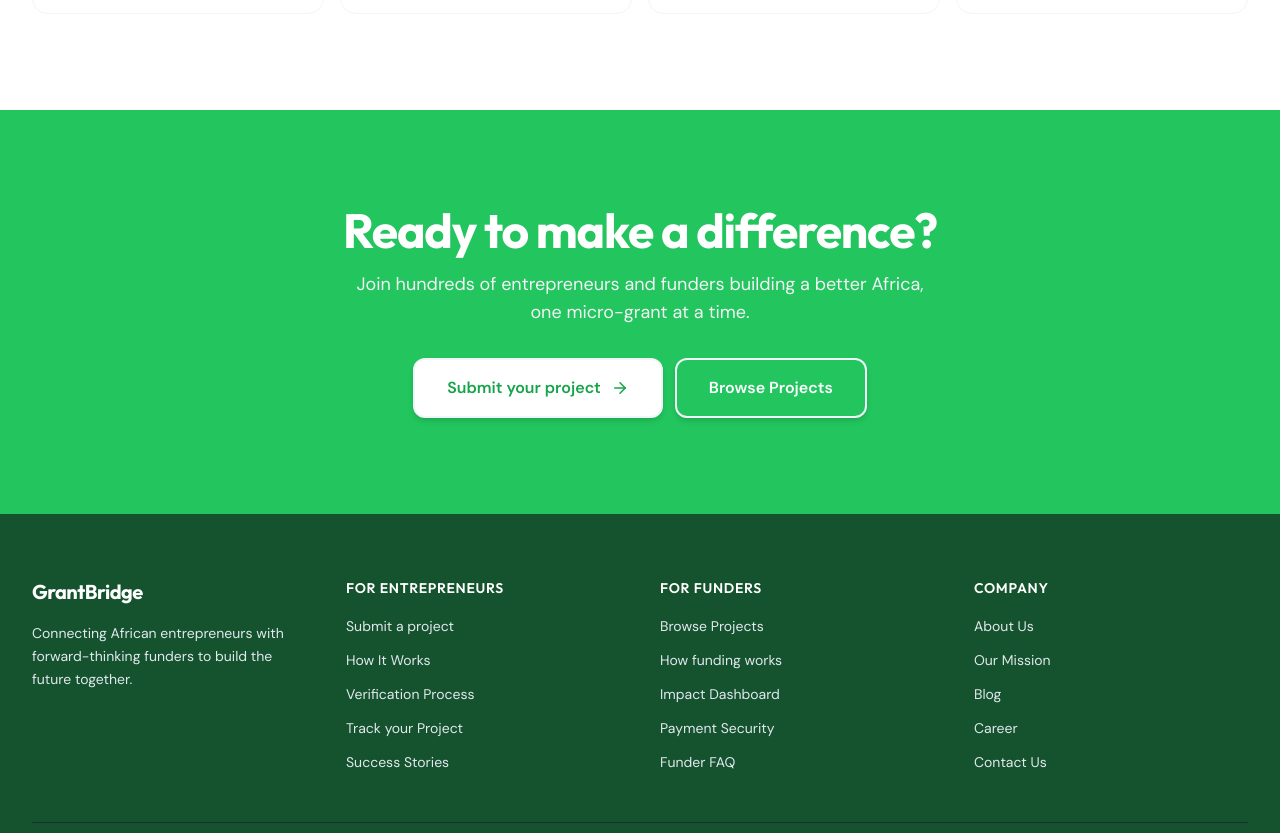
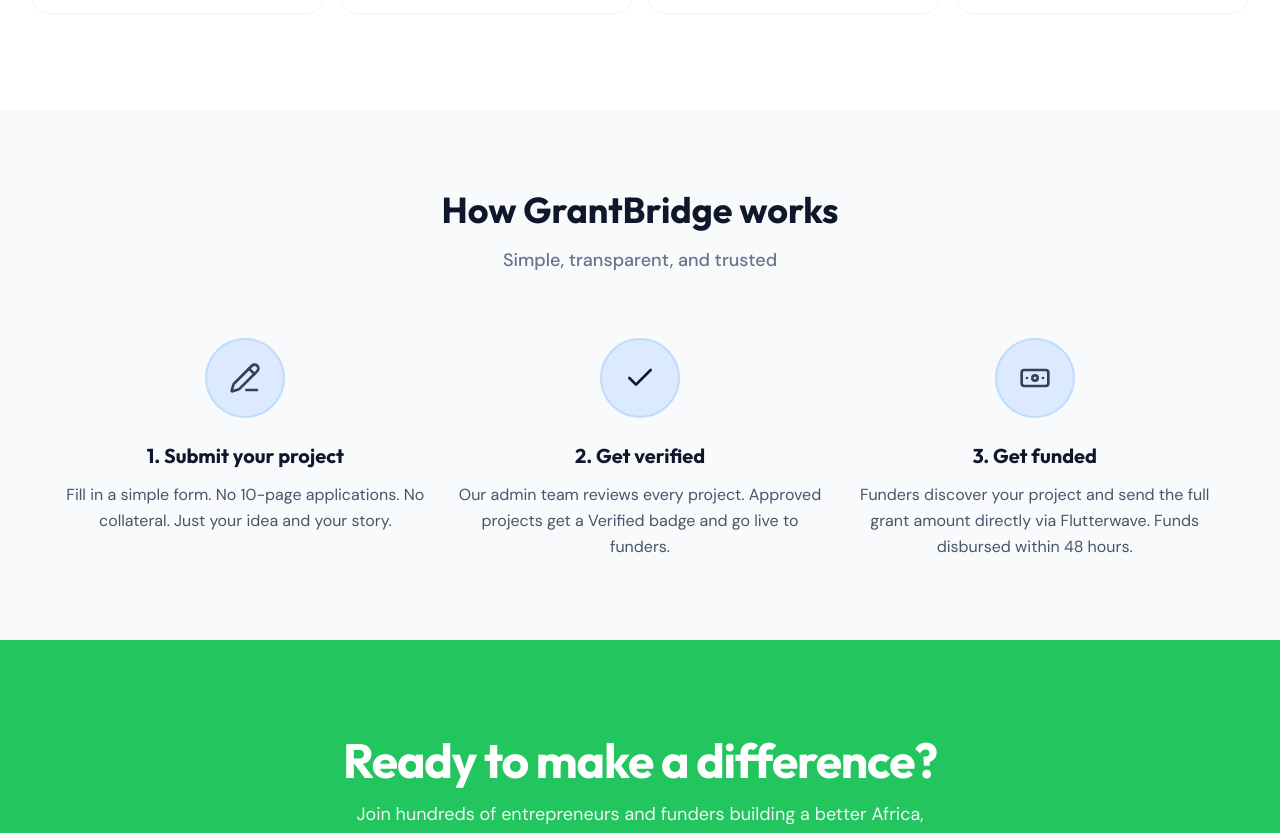
Before and after one commit to Joshua1960/grantbridge, a React (Vite) app: page / in a window 1280 px wide. Shown: the part 1844-2677 px from the top of the page. Built offline with nearby package versions, Linux system fonts and the light colour scheme.

Commit message:
.how it works page added

```diff
--- a/src/pages/LandingPage.tsx
+++ b/src/pages/LandingPage.tsx
@@ -1,5 +1,6 @@
-// import { Link } from "react-router-dom";
+import { Link } from "react-router-dom";
 import { motion } from "framer-motion";
+import { PencilLine, Check, Banknote } from "lucide-react";
 import {
   ArrowRight,
   // Lightbulb,
@@ -85,6 +86,28 @@
   },
 ];
 
+// HOW IT WORKS DATA
+const steps = [
+    {
+      id: 1,
+      title: "Submit your project",
+      description: "Fill in a simple form. No 10-page applications. No collateral. Just your idea and your story.",
+      icon: <PencilLine className="w-8 h-8 text-slate-700" />,
+    },
+    {
+      id: 2,
+      title: "Get verified",
+      description: "Our admin team reviews every project. Approved projects get a Verified badge and go live to funders.",
+      icon: <Check className="w-8 h-8 text-slate-900" />,
+    },
+    {
+      id: 3,
+      title: "Get funded",
+      description: "Funders discover your project and send the full grant amount directly via Flutterwave. Funds disbursed within 48 hours.",
+      icon: <Banknote className="w-8 h-8 text-slate-700" />,
+    }
+  ];
+
 export default function LandingPage() {
   return (
     <div className="bg-white mt-4">
@@ -156,19 +179,19 @@
                 transition={{ duration: 0.6, delay: 0.3 }}
                 className="mt-8 flex flex-col sm:flex-row gap-3 justify-center items-center"
               >
-                {/* <Link to="/signup/entrepreneur"> */}
+                <Link to="/signup/entrepreneur">
                   <Button variant="primary" size="lg">
                     I am an Entrepreneur
                     <ArrowRight size={18} style={{ marginLeft: "8px" }} />
                   </Button>
-                {/* </Link> */}
+                </Link>
 
-                {/* <Link to="/signup/funder"> */}
+                <Link to="/signup/funder">
                   <Button variant="outline" size="lg">
                     I am a Funder
                     <ArrowRight size={18} style={{ marginLeft: "8px" }} />
                   </Button>
-                {/* </Link> */}
+                </Link>
               </motion.div>
 
               {/* Stats */}
@@ -568,6 +591,42 @@
         </div>
       </section>
 
+      {/* HOW IT WORKS */}
+
+      <section className="py-20 px-6 bg-[#F8FAFC]">
+        <div className="max-w-6xl mx-auto text-center">
+          {/* Header Section */}
+          <div className="mb-16">
+            <h2 className="text-3xl md:text-4xl font-bold text-slate-900 mb-4">
+              How GrantBridge works
+            </h2>
+            <p className="text-lg text-slate-500 font-medium">
+              Simple, transparent, and trusted
+            </p>
+          </div>
+
+          {/* Steps Grid */}
+          <div className="grid grid-cols-1 md:grid-cols-3 gap-12 md:gap-8">
+            {steps.map((step) => (
+              <div key={step.id} className="flex flex-col items-center group">
+                {/* Icon Circle */}
+                <div className="w-20 h-20 rounded-full bg-[#DBEAFE] border-2 border-[#BFDBFE] flex items-center justify-center mb-6 transition-transform group-hover:scale-105 duration-300">
+                  {step.icon}
+                </div>
+
+                {/* Text Content */}
+                <h3 className="text-xl font-bold text-slate-900 mb-3">
+                  {step.id}. {step.title}
+                </h3>
+                <p className="text-slate-600 leading-relaxed max-w-sm">
+                  {step.description}
+                </p>
+              </div>
+            ))}
+          </div>
+        </div>
+      </section>
+
       {/* CTA */}
       <section className="py-24 bg-brand-500">
         <div className="max-w-4xl mx-auto px-4 sm:px-6 lg:px-8 text-center">
```
Lines whose indentation alone changed are shown as unchanged.
